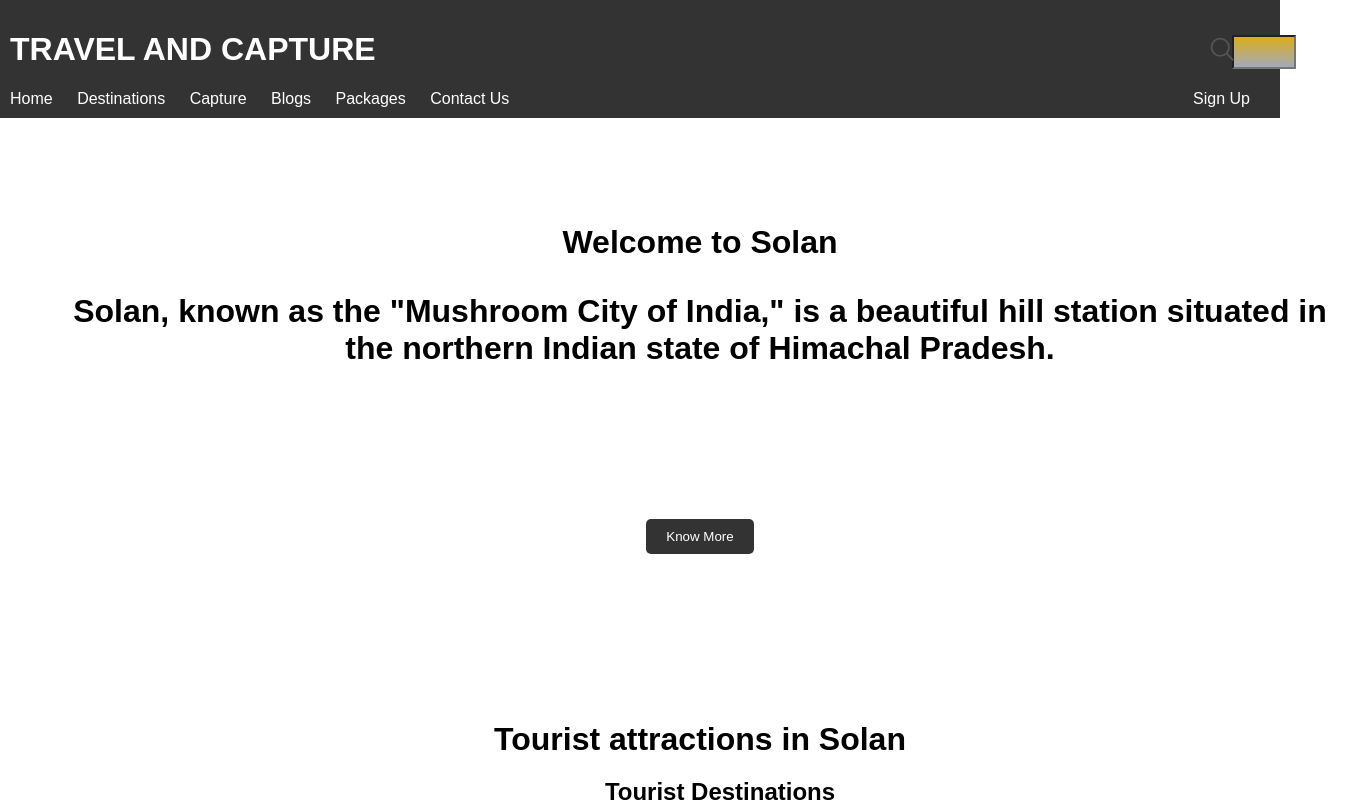
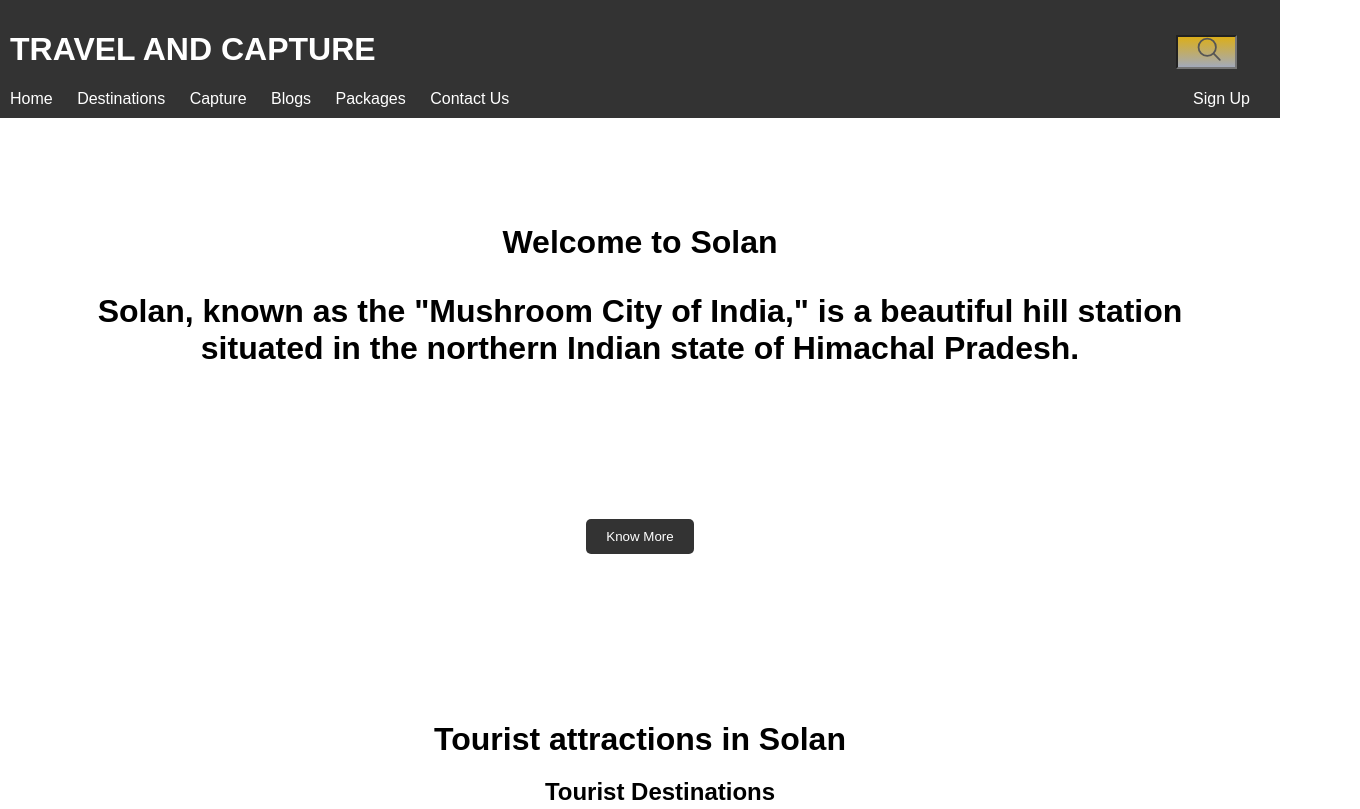
Before and after one commit to rb211995/Travel-and-Capture, a plain HTML site: page solan.html in a window 1280 px wide. Shown: the top 809 px of the page, 1360 px wide, since content can reach past the window. Drawn offline with nearby package versions, Linux system fonts and the light colour scheme.

Commit message:
Style.CSS updates

```diff
--- a/CSS/style.css
+++ b/CSS/style.css
@@ -7,6 +7,7 @@ header {
 	background-color: #333;
 	color: #fff;
 	padding: 10px;
+	margin-right: 0%
 }
 header.headersearch {
 }
@@ -23,6 +24,7 @@ header.headersearch {
 	color: #fff;
 	padding: 10px;
 	margin-top: 10px;
+	text-align: center;
 }
 
 button {
@@ -47,7 +49,7 @@ button {
 	box-sizing: border-box;
 	font-family: sans-serif;
 	position: absolute;
-	right: 3%;
+	right: 4%;
 	width: 10px;
 	height: 10px;
 	display: inline-block;
@@ -90,7 +92,8 @@ button {
 }
 .searchbox input {
 	position: absolute;
-	width: 100%;
+	right: -8px;
+	width: 70%;
 	height: 100%;
 	padding: 10px 25px;
 	outline: none;
@@ -214,7 +217,7 @@ nav a:hover {
 }
 section {
 	padding: 20px;
-	width: 1280px;
+	width: auto;
 	margin: 40px auto;
 }
 section ul {
```
